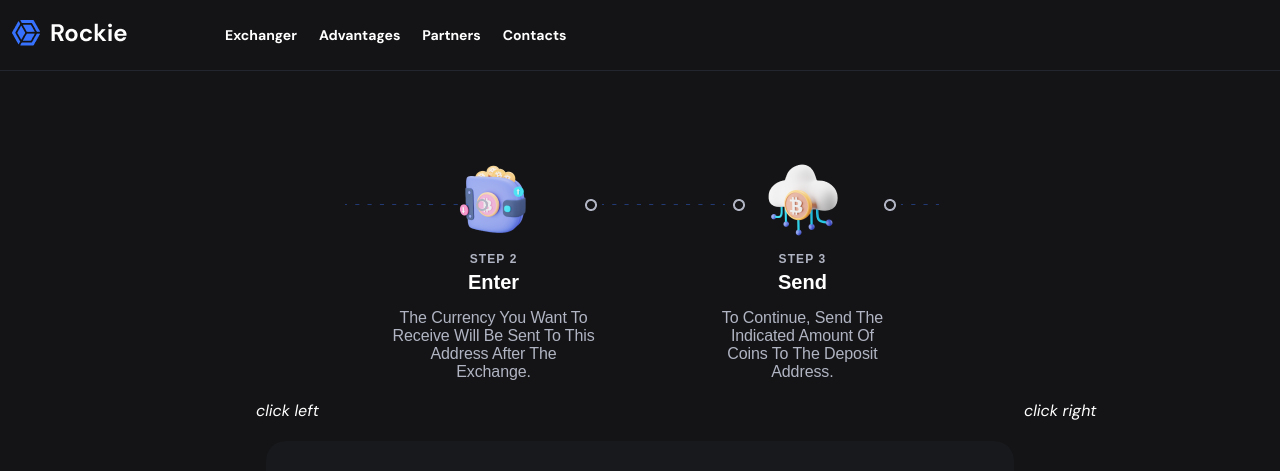
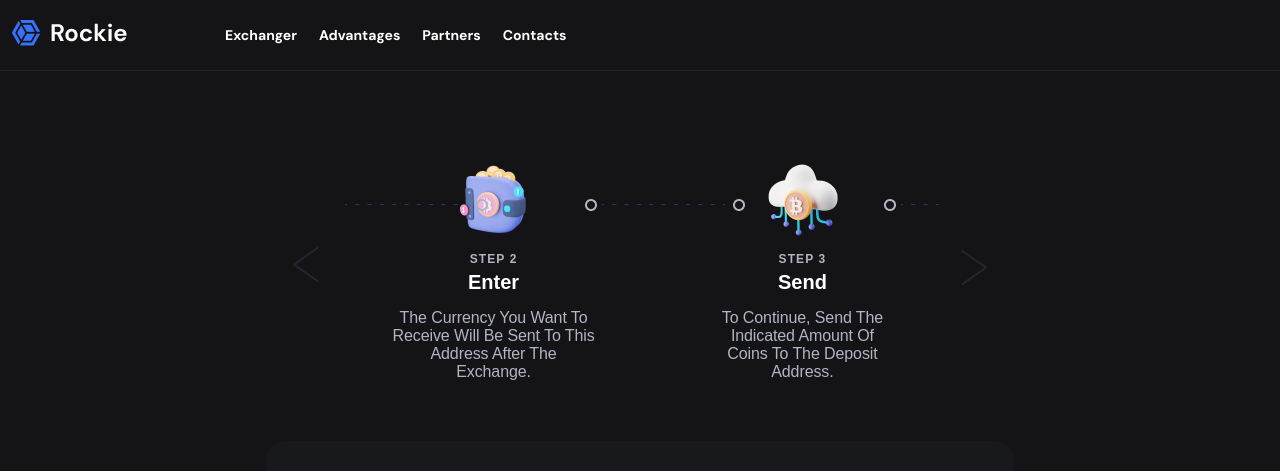
Before and after one commit to StepanenkoDmytro/crypto-exchanger-client, a React (Create React App) app: page / in a window 1280 px wide. Shown: the top 471 px of the page. Built offline with nearby package versions, Linux system fonts and the light colour scheme; no server answers.

Commit message:
add custom html arrows; delete animation for stepper-animation

```diff
--- a/src/components/ui/step-animation/StepAnimation.css
+++ b/src/components/ui/step-animation/StepAnimation.css
@@ -20,57 +20,6 @@
     display: flex;
 }
 
-/* click left */
-.step-content-enter-left {
-    opacity: 0;
-    transform: translateX(-100%);
-}
-
-.step-content-enter-active-left {
-    opacity: 1;
-    transform: translateX(0%);
-    transition: opacity 0.5s ease, transform 0.5s ease;
-}
-
-.step-content-exit-right {
-    opacity: 0;
-    transform: translateX(0%);
-}
-
-.step-content-enter-active-right {
-    opacity: 1;
-    transform: translateX(0%);
-    transition: opacity 0.5s ease, transform 0.5s ease;
-}
-
-/* * */
-
-
-
-/* click right */
-.step-content-enter-right {
-    opacity: 1;
-    transform: translateX(100%);
-}
-
-.step-content-exit-active-right {
-    opacity: 0;
-    transform: translateX(0%);
-    transition: opacity 0.5s ease, transform 0.5s ease;
-}
-
-.step-content-exit-left {
-    opacity: 0;
-    transform: translateX(0%);
-}
-
-.step-content-exit-active-left {
-    opacity: 1;
-    transform: translateX(0%);
-    transition: opacity 0.5s ease, transform 0.5s ease;
-}
-/* * */
-
 .steper-click {
     cursor: pointer;
     user-select: none;
@@ -82,28 +31,6 @@
     gap: 20px;
     width: 100%;
 }
-
-/* .step-box::before {
-    content: "";
-    position: absolute;
-    top: 0;
-    left: 5%;
-    width: 20%;
-    height: 100%;
-    background: var(--bg);
-    z-index: 1;
-}
-
-.step-box::after {
-    content: "";
-    position: absolute;
-    top: 0;
-    left: 80%;
-    width: 20%;
-    height: 100%;
-    background: var(--bg);
-    z-index: 1;
-} */
 
 .step-item {
     position: relative;
@@ -154,9 +81,26 @@
 }
 
 .left {
-    left: 20%;
+    transform: rotate(180deg);
 }
 
 .prev-line {
     left: -13px;
 }
+
+.arrow-container {
+    width: 30px;
+    height: 16px;
+    cursor: pointer;
+}
+
+.arrow-up {
+    border: 1px solid var(--line);
+    transform: rotate(35deg);
+}
+
+.arrow-down {
+    margin-top: 15px;
+    border: 1px solid var(--line);
+    transform: rotate(325deg);
+}
--- a/src/components/ui/step-animation/StepAnimation.tsx
+++ b/src/components/ui/step-animation/StepAnimation.tsx
@@ -42,25 +42,19 @@ const StepAnimation: React.FC<StepAnimationProps> = ({ activeStep: propActiveSte
 
     return (
         <div className='stepper-animation'>
-            <i className='steper-click left' onClick={handlePrevClick}>click left</i>
+            <div className='arrow-container left' onClick={handlePrevClick}>
+                <div className='arrow-up'></div>
+                <div className='arrow-down'></div>
+            </div>
             <div className='stepper-container'>
-                <TransitionGroup>
-                <CSSTransition
-                        key={activeStep}
-                        timeout={500}
-                        classNames={{
-                            enter: `step-content-enter-${direction}`,
-                            enterActive: `step-content-enter-active-${direction}`,
-                            exit: `step-content-exit-${direction}`,
-                            exitActive: `step-content-exit-active-${direction}`
-                        }}>
-                            <div className="step-content">
-                                {steps[activeStep].content}
-                            </div>
-                    </CSSTransition>
-                </TransitionGroup>
+                <div className="step-content">
+                    {steps[activeStep].content}
+                </div>
             </div>
-            <i className='steper-click' onClick={handleNextClick}>click right</i>
+            <div className='arrow-container' onClick={handleNextClick}>
+                <div className='arrow-up'></div>
+                <div className='arrow-down'></div>
+            </div>
         </div>
     );
 }
```
